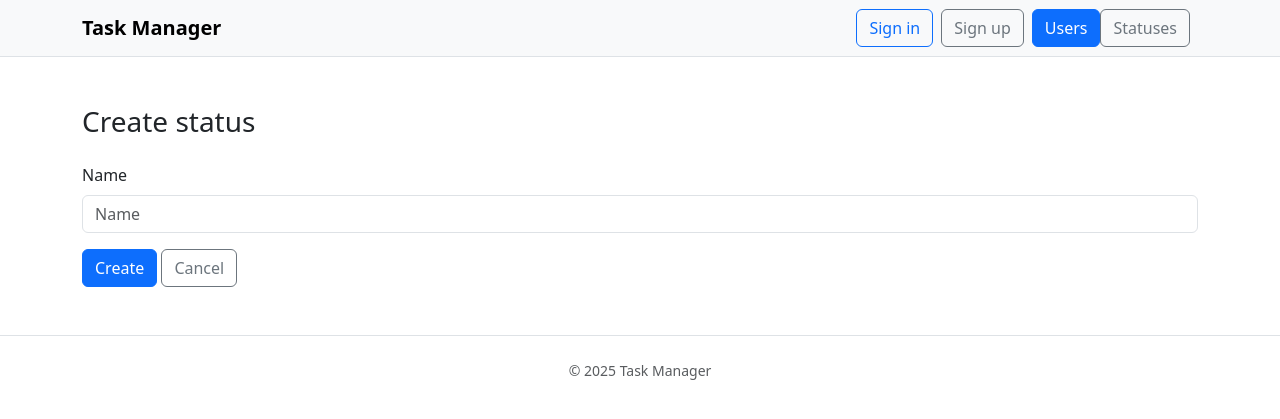
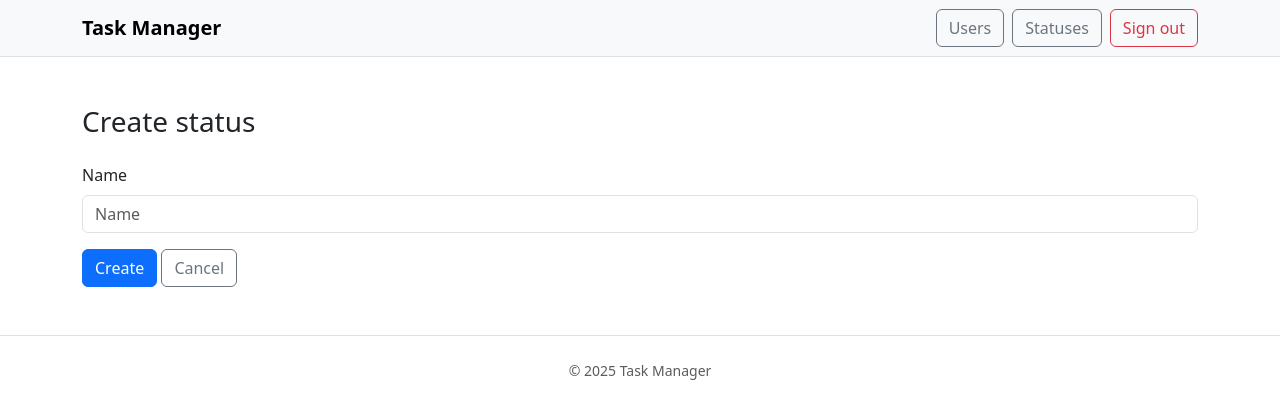
Before and after one commit to spoddub/python-project-52, a Django app: page /statuses/create/ in a window 1280 px wide. Shown: the top 419 px of the page. Run offline with Django 5.2, Linux system fonts and the light colour scheme; a user stored in the database is signed in; some libraries are stand-ins or nearby versions.

Commit message:
fix flash

```diff
--- a/task_manager/views.py
+++ b/task_manager/views.py
@@ -111,16 +111,11 @@ class StatusDeleteView(LoginRequiredMixin, DeleteView):
     template_name = "statuses/delete.html"
     success_url = reverse_lazy("statuses_list")
 
-    def delete(self, request, *args, **kwargs):
+    def post(self, request, *args, **kwargs):
+        self.object = self.get_object()
         try:
-            response = super().delete(request, *args, **kwargs)
-            messages.success(self.request, "Status deleted successfully")
-            return response
+            self.object.delete()
+            messages.success(request, "Status deleted successfully")
         except ProtectedError:
-            messages.error(self.request, "Cannot delete status because it is in use")
-            return self.redirect_to_list()
-
-    def redirect_to_list(self):
-        from django.shortcuts import redirect
-
-        return redirect("statuses_list")
+            messages.error(request, "Cannot delete status because it is in use")
+        return redirect(self.success_url)
--- a/templates/base.html
+++ b/templates/base.html
@@ -23,26 +23,50 @@
           </button>
           <div class="collapse navbar-collapse" id="mainNav">
             <ul class="navbar-nav ms-auto mb-2 mb-lg-0">
-              <li class="nav-item me-2">
-                <a class="btn btn-outline-primary" href="#">{% trans "Sign in" %}</a>
-              </li>
-              <li class="nav-item me-2">
-                <a class="btn btn-outline-secondary" href="#">{% trans "Sign up" %}</a>
-              </li>
-              <li class="nav-item">
-                <a class="btn btn-primary" href="#">{% trans "Users" %}</a>
-              </li>
-              <li class="nav-item me-2">
-                <a class="btn btn-outline-secondary" href="{% url 'statuses_list' %}">Statuses</a>
-              </li>
+              {% if request.user.is_authenticated %}
+                <li class="nav-item me-2">
+                  <a class="btn btn-outline-secondary" href="{% url 'users_list' %}">{% trans "Users" %}</a>
+                </li>
+                <li class="nav-item me-2">
+                  <a class="btn btn-outline-secondary" href="{% url 'statuses_list' %}">Statuses</a>
+                </li>
+                <li class="nav-item">
+                  <form method="post" action="{% url 'logout' %}">
+                    {% csrf_token %}
+                    <button type="submit" class="btn btn-outline-danger">{% trans "Sign out" %}</button>
+                  </form>
+                </li>
+              {% else %}
+                <li class="nav-item me-2">
+                  <a class="btn btn-outline-primary" href="{% url 'login' %}">{% trans "Sign in" %}</a>
+                </li>
+                <li class="nav-item me-2">
+                  <a class="btn btn-outline-secondary" href="{% url 'users_create' %}">{% trans "Sign up" %}</a>
+                </li>
+                <li class="nav-item me-2">
+                  <a class="btn btn-primary" href="{% url 'users_list' %}">{% trans "Users" %}</a>
+                </li>
+                <li class="nav-item">
+                  <a class="btn btn-outline-secondary" href="{% url 'statuses_list' %}">Statuses</a>
+                </li>
+              {% endif %}
             </ul>
           </div>
         </div>
       </nav>
     </header>
-
     <main class="py-5">
       <div class="container">
+        {% if messages %}
+          <div class="mb-3">
+            {% for message in messages %}
+              <div class="alert {% if message.tags == 'error' %}alert-danger{% else %}alert-{{ message.tags|default:'info' }}{% endif %} mb-2" role="alert">
+                {{ message }}
+              </div>
+            {% endfor %}
+          </div>
+        {% endif %}
+
         {% block content %}{% endblock %}
       </div>
     </main>
```
Also changed, not shown: db.sqlite3.
